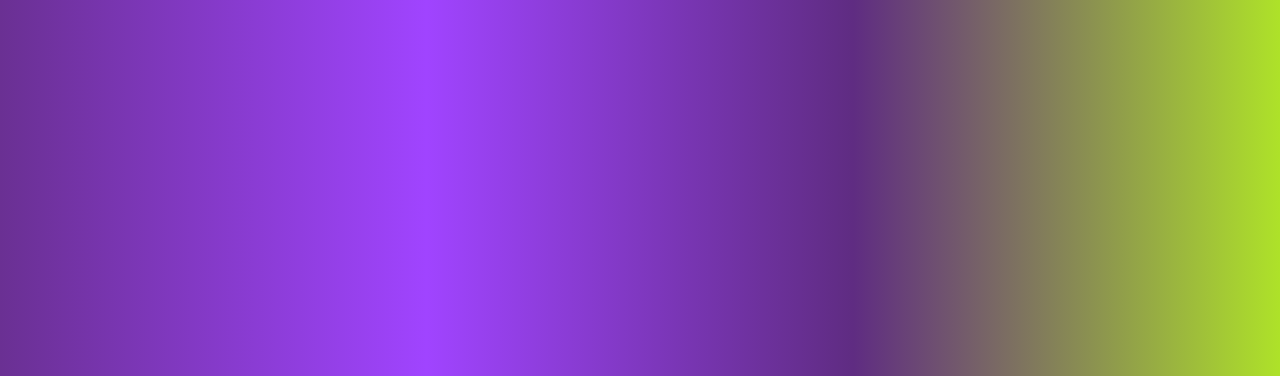
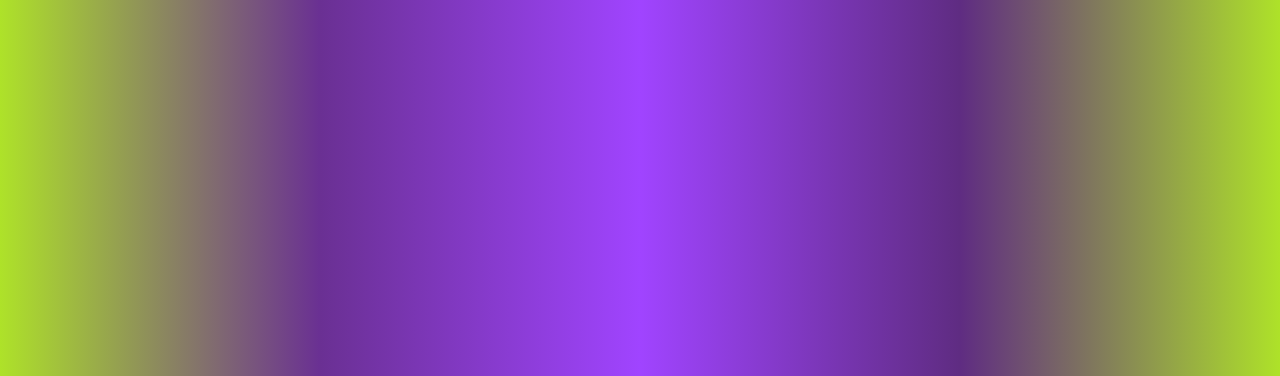
Before and after one commit to Akash9jha/myfirstrepo, a plain HTML site: page index.html in a window 1280 px wide. Shown: the top 376 px of the page. Drawn offline with Linux system fonts and the light colour scheme.

Commit message:
jenkins added and colour added

```diff
--- a/style.css
+++ b/style.css
@@ -1,7 +1,7 @@
 /* styles.css */
 body {
     /* Set a gradient background from purple to teal */
-    background: linear-gradient(to right, #6a3093, #a044ff, #5f2c82, #aee229);
+    background: linear-gradient(to right,#aee229, #6a3093, #a044ff, #5f2c82, #aee229);
     font-family: Arial, sans-serif;
     /* Sets a clean, modern font for the body text */
     color: white;
```
Also changed, not shown: 1 other file.
